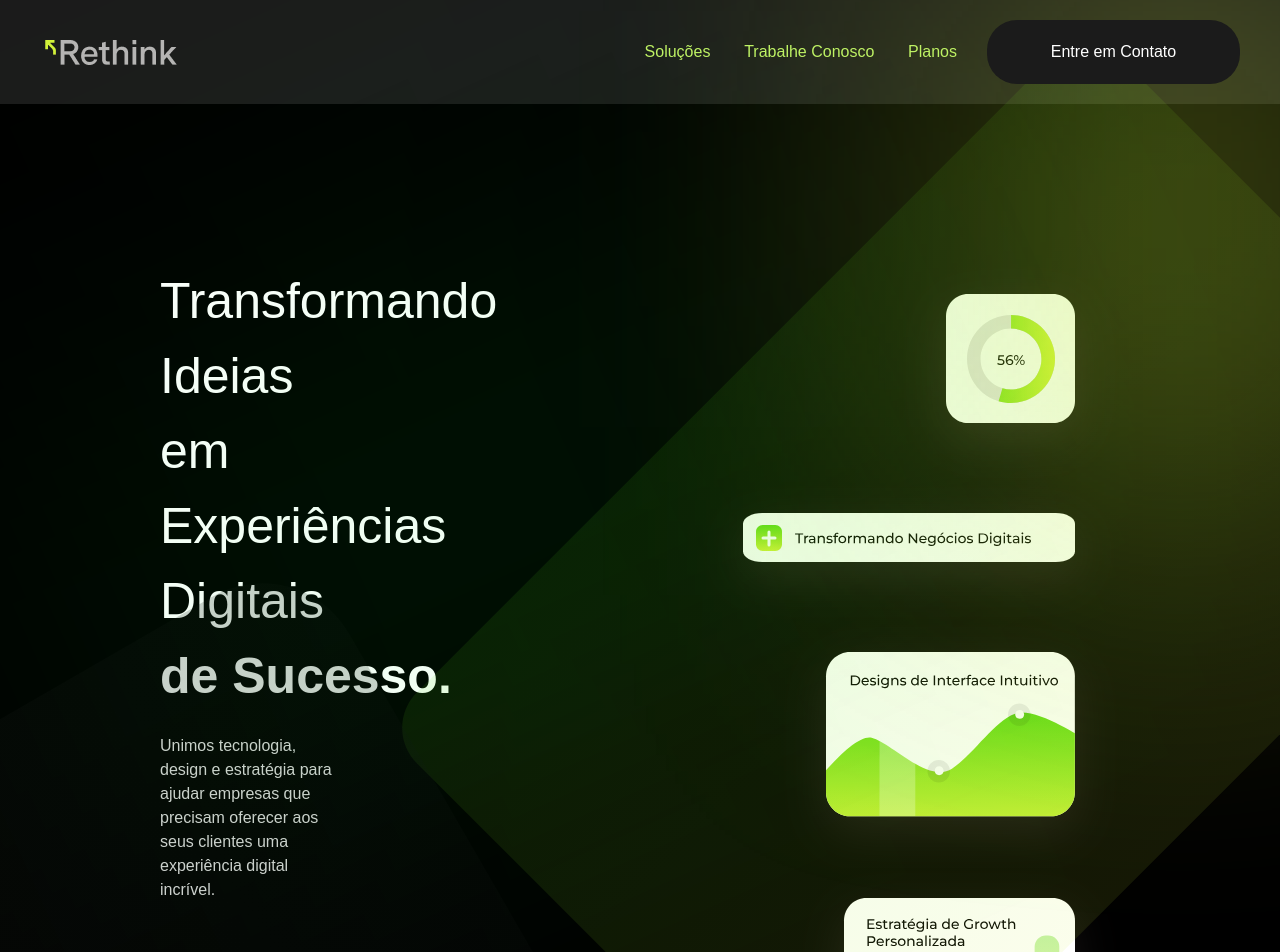
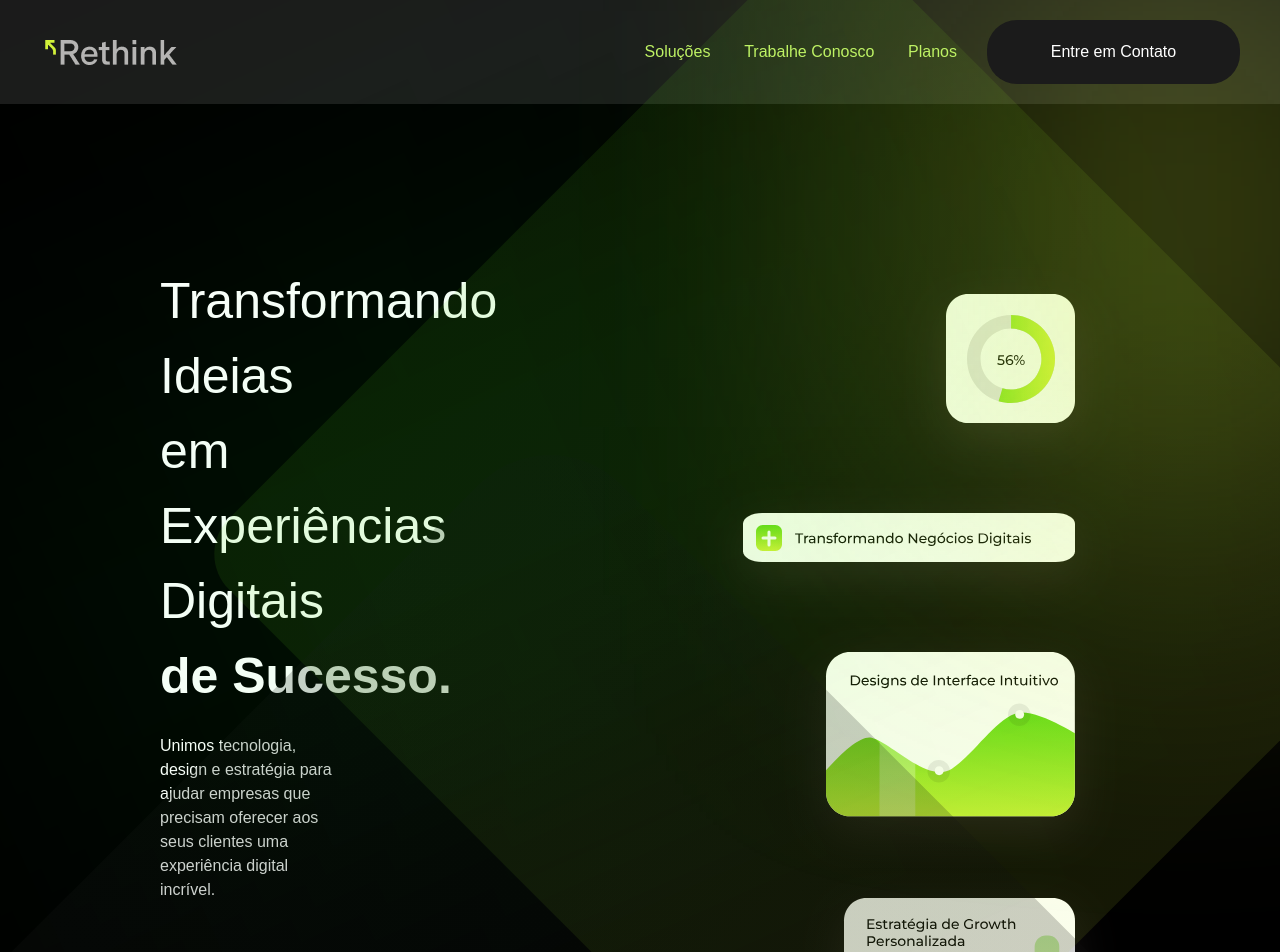
Before and after one commit to luccameds/ReThink, a Next.js app: page / in a window 1280 px wide. Shown: the top 952 px of the page. Built offline with nearby package versions, Linux system fonts and the light colour scheme; a web font is replaced by a local one.

Commit message:
Updated the size of the Black/Green blocks in components

```diff
--- a/components/components2/BlackBlock.jsx
+++ b/components/components2/BlackBlock.jsx
@@ -2,7 +2,7 @@ import React from 'react';
 
 function BlackBlock() {
   return (
-    <div className="absolute left-[100px] top-[600px] z-[-100px] flex h-[80%] w-1/2 rotate-[-30deg] rounded-[100px] bg-gradient-to-r from-[#1B1B1B] to-[#101010] opacity-20"></div>
+    <div className="absolute left-[100px] top-[600px] z-[-100px] flex h-[900px] w-[900px] rotate-[-45deg] rounded-[100px] bg-gradient-to-r from-[#1B1B1B] to-[#101010] opacity-20"></div>
   );
 }
 
--- a/components/components2/GreenBlock.jsx
+++ b/components/components2/GreenBlock.jsx
@@ -2,7 +2,7 @@ import React from 'react';
 
 function GreenBlock() {
   return (
-    <div className="absolute right-0 flex h-[50%] w-[50%] rotate-[45deg] rounded-[50px] bg-gradient-to-r from-[#61DA17] to-[#D3F13A] opacity-10" />
+    <div className="absolute right-0 flex h-[900px] w-[900px] rotate-[45deg] rounded-[50px] bg-gradient-to-r from-[#61DA17] to-[#D3F13A] opacity-10" />
   );
 }
 
```
